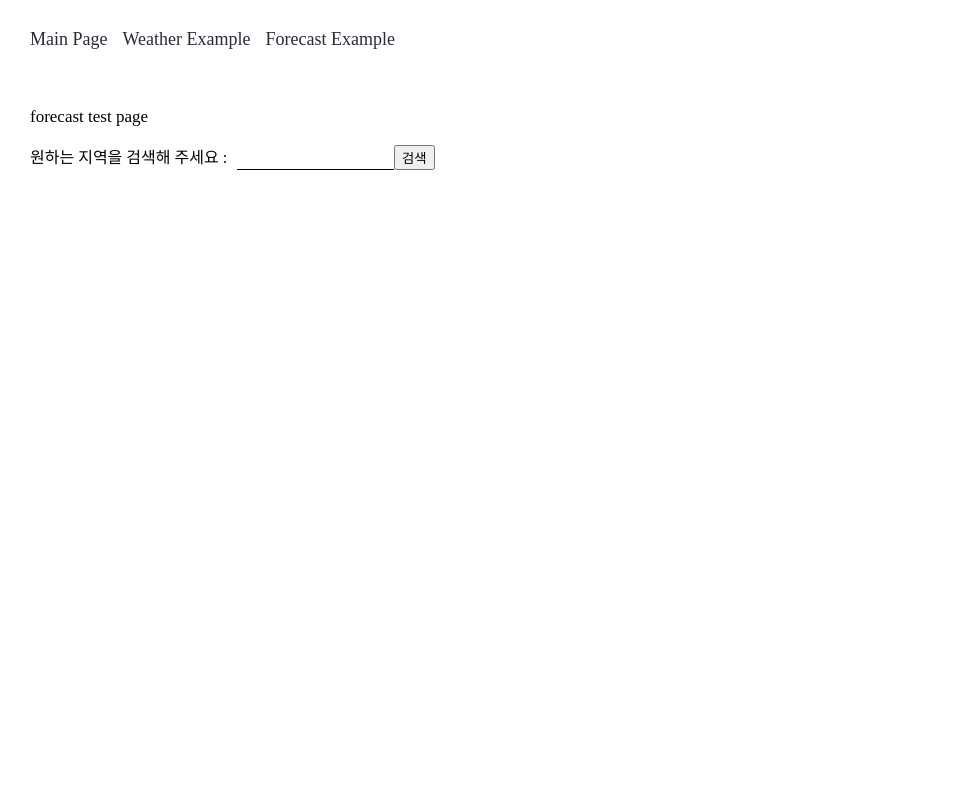
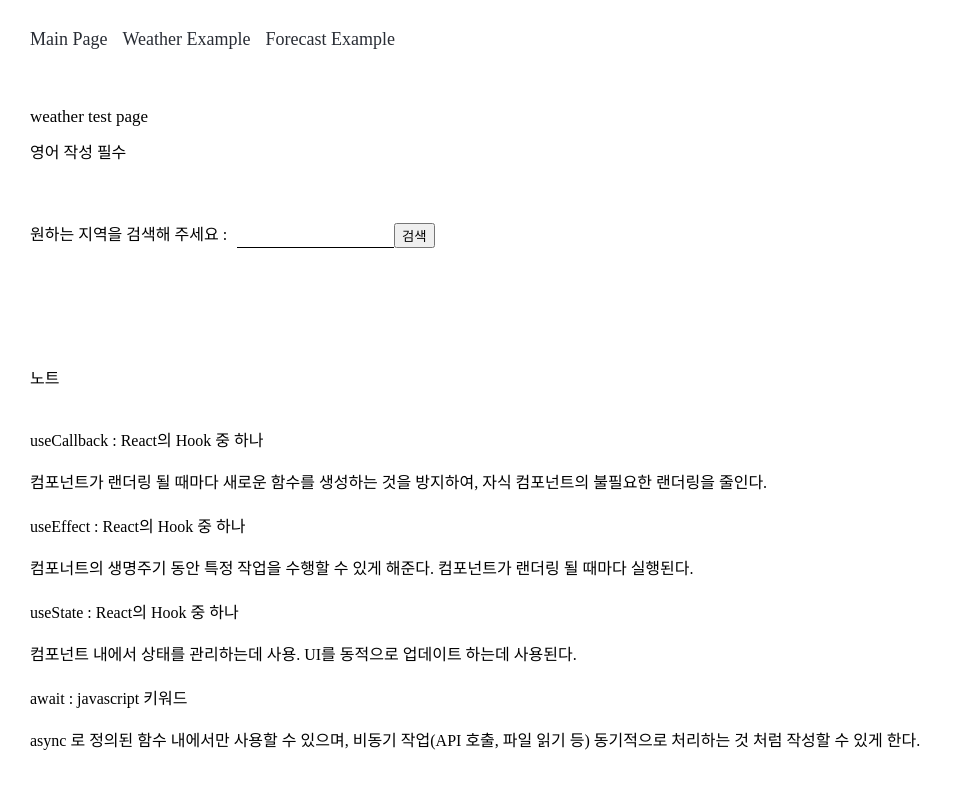
Before and after one commit to juyeong-yun/weather-app, a React (Create React App) app in the folder weather-app/: page /weather-test in a window 1280 px wide. Shown: the top 788 px of the page, without its empty margins (0-953 px from the left). Built offline with nearby package versions, Linux system fonts and the light colour scheme; no server answers.

Commit message:
WeatherExample 실습 완료

```diff
--- a/weather-app/src/App.js
+++ b/weather-app/src/App.js
@@ -1,5 +1,5 @@
 import React from 'react';
-import {Routes, Route, Link} from 'react-router-dom';
+import {Router, Routes, Route, Link} from 'react-router-dom';
 
 import Main from "./pages/Main";
 import WeatherTest from './pages/WeatherTest';
@@ -24,7 +24,6 @@ function App() {
             <Route path='/weather-test' element={<WeatherTest />}/>
             <Route path='/forecast-test' element={<ForecastTest />}/>
           </Routes>
-
       </div>
   );
 }
--- a/weather-app/src/css/main.css
+++ b/weather-app/src/css/main.css
@@ -1,3 +1,13 @@
 .title h3 {margin-bottom: 20px; font-size: 17px;}
-.searchRegion {display: flex; align-items: center;}
-.searchRegion input {margin-left: 10px; padding: 4px; border:none; border-bottom: 1px solid;}
+
+.searchRegion span { margin: 10px 0;}
+.searchRegion .search {display: flex; align-items: center; margin: 5% 0;}
+.searchRegion .search input {margin-left: 10px; padding: 4px; border:none; border-bottom: 1px solid;}
+
+.result { margin-top: 10px;}
+.result h4, .result p {padding: 10px 0;}
+
+
+.note { margin-top: 10%;}
+.note h3 {margin-bottom: 30px;}
+.note li {display: block; padding: 10px 0; line-height: initial;}
--- a/weather-app/src/pages/Main.js
+++ b/weather-app/src/pages/Main.js
@@ -4,16 +4,21 @@ import '../css/main.css';
 import '../reset.css';
 
 const Main = () => {
+    const apiKey = process.env.REACT_APP_API_KEY;
+    // console.log("apiKey: ", apiKey);
 
     return (
     <div className="container">
         <form onSubmit>
-            <div className="searchRegion">
-                <h3>원하는 지역을 검색해 주세요 : </h3>
-                <input type="text"/>
-                <button type="submit">검색</button>
-            </div>
-        </form>
+                <div className="searchRegion">
+                    <span>영어 작성 필수</span>
+                    <div className='search'>
+                        <h3>원하는 지역을 검색해 주세요 : </h3>
+                        <input type="text"  />
+                        <button type="submit">검색</button>
+                    </div>
+                </div>
+            </form>
 
     </div>
 
--- a/weather-app/src/pages/WeatherTest.js
+++ b/weather-app/src/pages/WeatherTest.js
@@ -1,9 +1,4 @@
-import React, {useEffect, useState} from 'react'
-/**
- * {useEffect, useState} api 호출하기 위한 패키지
- * useState : 요청 상태 관리
- * useEffect : 컴포넌트가 렌더링되는 시점에 요청을 작업
- */
+import React, { useEffect, useState, useCallback } from 'react';
 
 import '../css/main.css';
 import '../reset.css';
@@ -11,71 +6,113 @@ import '../reset.css';
 const WeatherTest = () => {
     const [weatherData, setWeatherData] = useState(null); // 날씨 데이터 저장
     const [region, setRegion] = useState(''); // 사용자가 입력한 지역
+    const [inputValue, setInputValue] = useState(''); // 입력 필드의 상태
     const [loading, setLoading] = useState(false); // 로딩 상태
+    const [error, setError] = useState(null); // 오류 상태
 
     // 환경 변수로 저장한 API 키 호출
     const apiKey = process.env.REACT_APP_API_KEY;
     // console.log("apiKey: ", apiKey);
 
-    const fetchWeatherData = async () => {
-
-        // 입력된 지역이 없으면 호출하지 않음
-        if (!region) return;
+    // fetchWeatherData 함수를 useCallback으로 래핑
+    const fetchWeatherData = useCallback(async () => {
+        if (!region) return; // 입력된 지역이 없으면 호출하지 않음
 
         setLoading(true);
-        // url 설정
-        const url =`https://api.openweathermap.org/data/2.5/weather?q=${region}&appid=${apiKey}`;
+        setError(null);
 
-        try{
+        // URL 설정, &units=metric - 섭씨 변환
+        const url = `https://api.openweathermap.org/data/2.5/weather?q=${region}&appid=${apiKey}&units=metric`;
+
+        try {
             const resp = await fetch(url);
+            if (!resp.ok) {
+                throw new Error('API 호출 실패');
+            }
             const data = await resp.json();
+            // console.log(data);
 
             // 날씨 데이터 상태 저장
             setWeatherData(data);
-
-        } catch(error){
+        } catch (error) {
             console.error("API 호출 실패", error);
-
+            setError(error.message); // 오류 메시지 설정
         } finally {
             setLoading(false);
         }
-    };
+    }, [region, apiKey]); // region과 apiKey를 의존성으로 추가
+
+    // region이 변경될 때마다 fetchWeatherData 호출
+    useEffect(() => {
+        if (region) {
+            fetchWeatherData();
+        }
+    }, [region, fetchWeatherData]); // fetchWeatherData를 의존성으로 추가
 
     const handleSubmit = (e) => {
         e.preventDefault();
-        // 날씨 데이터 요청
-        fetchWeatherData();
+
+        setRegion(inputValue); // 입력된 값으로 지역 업데이트
+        fetchWeatherData(); // 날씨 데이터 요청
     };
 
-    return(
+    return (
         <div className="container">
             <div className='title'>
-                <h3>forecast test page </h3>
+                <h3>weather test page</h3>
             </div>
 
             <form onSubmit={handleSubmit}>
                 <div className="searchRegion">
-                    <h3>원하는 지역을 검색해 주세요 : </h3>
-                    <input type="text" value={region}
-                    onChange={(e) => setRegion(e.target.value)} // 입력값을 상태로 업데이트
-                    />
-                    <button type="submit">검색</button>
+                    <span>영어 작성 필수</span>
+                    <div className='search'>
+                        <h3>원하는 지역을 검색해 주세요 : </h3>
+                        <input type="text" value={inputValue}
+                        onChange={(e) => setInputValue(e.target.value)} />
+                        <button type="submit">검색</button>
+                    </div>
                 </div>
             </form>
+
             {loading ? (
                 <p>로딩 중...</p>
+            ) : error ? (
+                <p>{error}</p> // 오류 메시지 표시
             ) : (
                 weatherData && (
-                <div>
-                    <h4>{weatherData.name}</h4>
-                    <p>온도: {weatherData.main.temp}°C</p>
-                    <p>상태: {weatherData.weather[0].description}</p>
-                </div>
+                    <div className='result'>
+                        <h4>{weatherData.name} 날씨</h4>
+                        <p>온도: {weatherData.main.temp}°C</p>
+                        <p>상태: {weatherData.weather[0].description}</p>
+                        <p>최고 온도: {weatherData.main.temp_max}°C</p>
+                        <p>최저 온도: {weatherData.main.temp_min}°C</p>
+                        <p>체감 온도: {weatherData.main.feels_like}°C</p>
+                        <p>습도: {weatherData.main.humidity}%</p>
+                        <p>일출: {new Date(weatherData.sys.sunrise * 1000).toLocaleTimeString()}</p>
+                        <p>일몰: {new Date(weatherData.sys.sunset * 1000).toLocaleTimeString()}</p>
+                    </div>
                 )
             )}
+
+            <div className='note'>
+                <h3>노트</h3>
+                <ul>
+                    <li>useCallback : React의 Hook 중 하나<br /><br />
+                    컴포넌트가 랜더링 될 때마다 새로운 함수를 생성하는 것을 방지하여, 자식 컴포넌트의 불필요한 랜더링을 줄인다.
+                    </li>
+                    <li>useEffect : React의 Hook 중 하나<br /><br />
+                    컴포너트의 생명주기 동안 특정 작업을 수행할 수 있게 해준다. 컴포넌트가 랜더링 될 때마다 실행된다.
+                    </li>
+                    <li>useState : React의 Hook 중 하나<br /><br />
+                    컴포넌트 내에서 상태를 관리하는데 사용. UI를 동적으로 업데이트 하는데 사용된다.
+                    </li>
+                    <li>await : javascript 키워드<br /><br />
+                        async 로 정의된 함수 내에서만 사용할 수 있으며, 비동기 작업(API 호출, 파일 읽기 등) 동기적으로 처리하는 것 처럼 작성할 수 있게 한다.
+                    </li>
+                </ul>
+            </div>
         </div>
-
-    )
+    );
 }
 
 export default WeatherTest;
```
Lines whose indentation alone changed are shown as unchanged.
